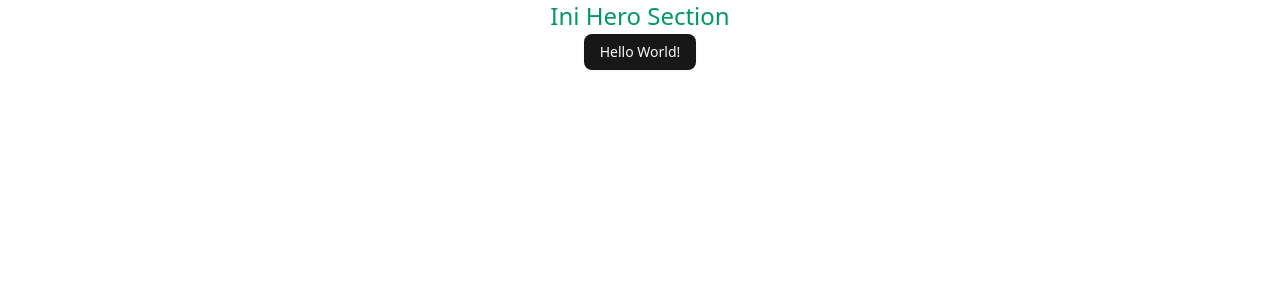
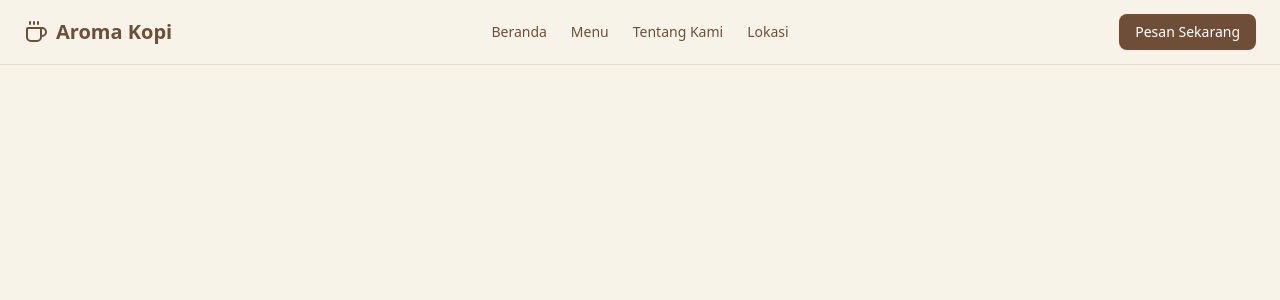
Before and after one commit to rendy-ptr/pos-coffee-frontend, a React (Vite) app: page / in a window 1280 px wide. Shown: the top 300 px of the page. Built offline with nearby package versions, Linux system fonts and the light colour scheme.

Commit message:
feat: add Navbar Component

```diff
--- /dev/null
+++ b/src/components/Navbar.tsx
@@ -0,0 +1,46 @@
+import { Button } from '@/components/ui/button';
+import { lucideIcons } from '@/icon/lucide-react-icons';
+import { Link } from 'react-router-dom';
+
+const Navbar = () => {
+  const { Coffee } = lucideIcons;
+
+  return (
+    <header className="sticky top-0 z-40 w-full border-b border-[#e6d9c9] bg-[#f8f3e9]/80 backdrop-blur-sm">
+      <div className="relative mx-auto flex h-16 w-full max-w-7xl items-center px-4 md:px-6">
+        {/* Kiri: Logo */}
+        <Link to="#" className="flex items-center gap-2">
+          <Coffee className="h-6 w-6 text-[#6f4e37]" />
+          <span className="text-xl font-bold text-[#6f4e37]">Aroma Kopi</span>
+        </Link>
+
+        {/* Tengah: Nav */}
+        <nav className="absolute top-1/2 left-1/2 hidden -translate-x-1/2 -translate-y-1/2 gap-6 md:flex">
+          {[
+            { name: 'Beranda', to: '#' },
+            { name: 'Menu', to: '#menu' },
+            { name: 'Tentang Kami', to: '#about' },
+            { name: 'Lokasi', to: '#location' },
+          ].map(item => (
+            <Link
+              key={item.name}
+              to={item.to}
+              className="text-sm font-medium text-[#6f4e37] transition-colors hover:text-[#a67c52]"
+            >
+              {item.name}
+            </Link>
+          ))}
+        </nav>
+
+        {/* Kanan: Button */}
+        <div className="ml-auto">
+          <Button className="bg-[#6f4e37] text-white hover:bg-[#5d4130]">
+            Pesan Sekarang
+          </Button>
+        </div>
+      </div>
+    </header>
+  );
+};
+
+export default Navbar;
--- /dev/null
+++ b/src/icon/lucide-react-icons.ts
@@ -0,0 +1,19 @@
+import {
+  Coffee,
+  Clock,
+  MapPin,
+  Phone,
+  Instagram,
+  Facebook,
+  Twitter,
+} from 'lucide-react';
+
+export const lucideIcons = {
+  Coffee,
+  Clock,
+  MapPin,
+  Phone,
+  Instagram,
+  Facebook,
+  Twitter,
+} as const;
--- a/src/layouts/LandingPageLayout.tsx
+++ b/src/layouts/LandingPageLayout.tsx
@@ -1,10 +1,13 @@
-import HeroSection from '@/sections/HeroSection';
+import Navbar from '@/components/Navbar';
+// import HeroSection from '@/sections/HeroSection';
 
 const LandingPageLayout = () => {
   return (
-    <h1 className="text-center text-2xl text-emerald-600">
-      <HeroSection />
-    </h1>
+    <div className="flex min-h-screen flex-col bg-[#f8f3e9]">
+      <Navbar />
+      {/* Main Content */}
+      {/* <HeroSection /> */}
+    </div>
   );
 };
 
```
